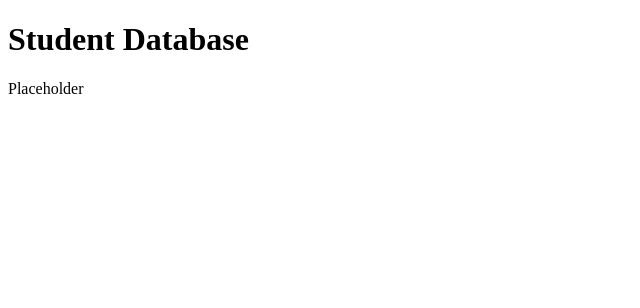
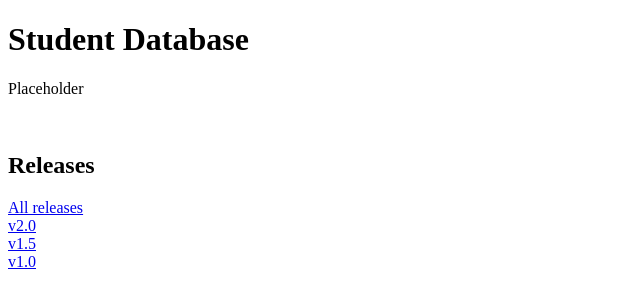
Before and after one commit to B3NJP/StudentDatabase, a plain HTML site: page index.html in a window 1280 px wide. Shown: the whole page, without its empty margins (0-640 px from the left). Drawn offline with Linux system fonts and the light colour scheme.

Commit message:
Made changes to index

```diff
--- a/index.html
+++ b/index.html
@@ -8,5 +8,11 @@
 <body>
     <h1>Student Database</h1>
     <p>Placeholder</p>
+    <br />
+    <h2>Releases</h2>
+    <a href="https://github.com/B3NJP/StudentDatabase/releases">All releases</a><br />
+    <a href="https://github.com/B3NJP/StudentDatabase/releases/tag/v2.0">v2.0</a><br />
+    <a href="https://github.com/B3NJP/StudentDatabase/releases/tag/v1.5">v1.5</a><br />
+    <a href="https://github.com/B3NJP/StudentDatabase/releases/tag/v1.0">v1.0</a>
 </body>
 </html>
```
